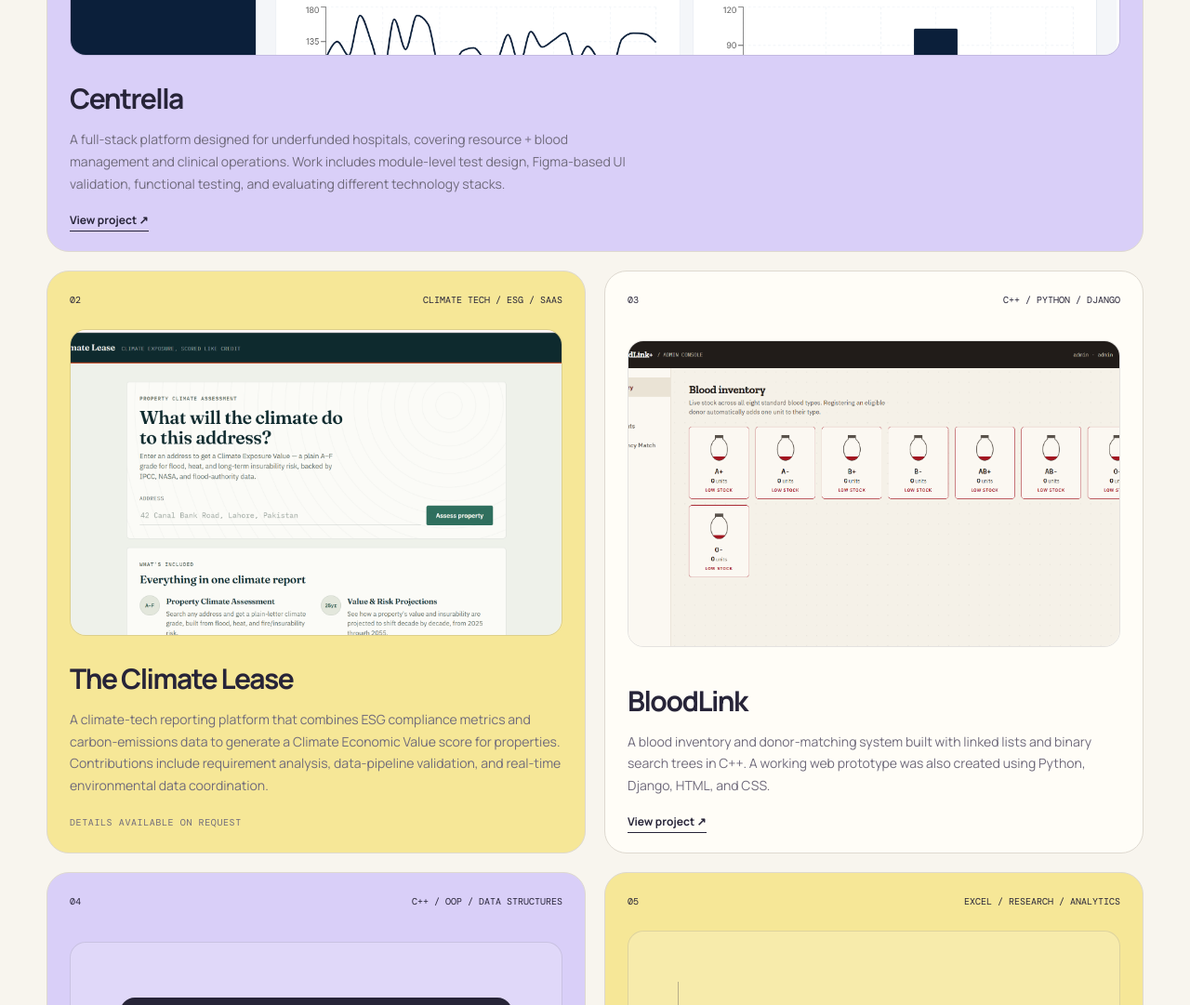
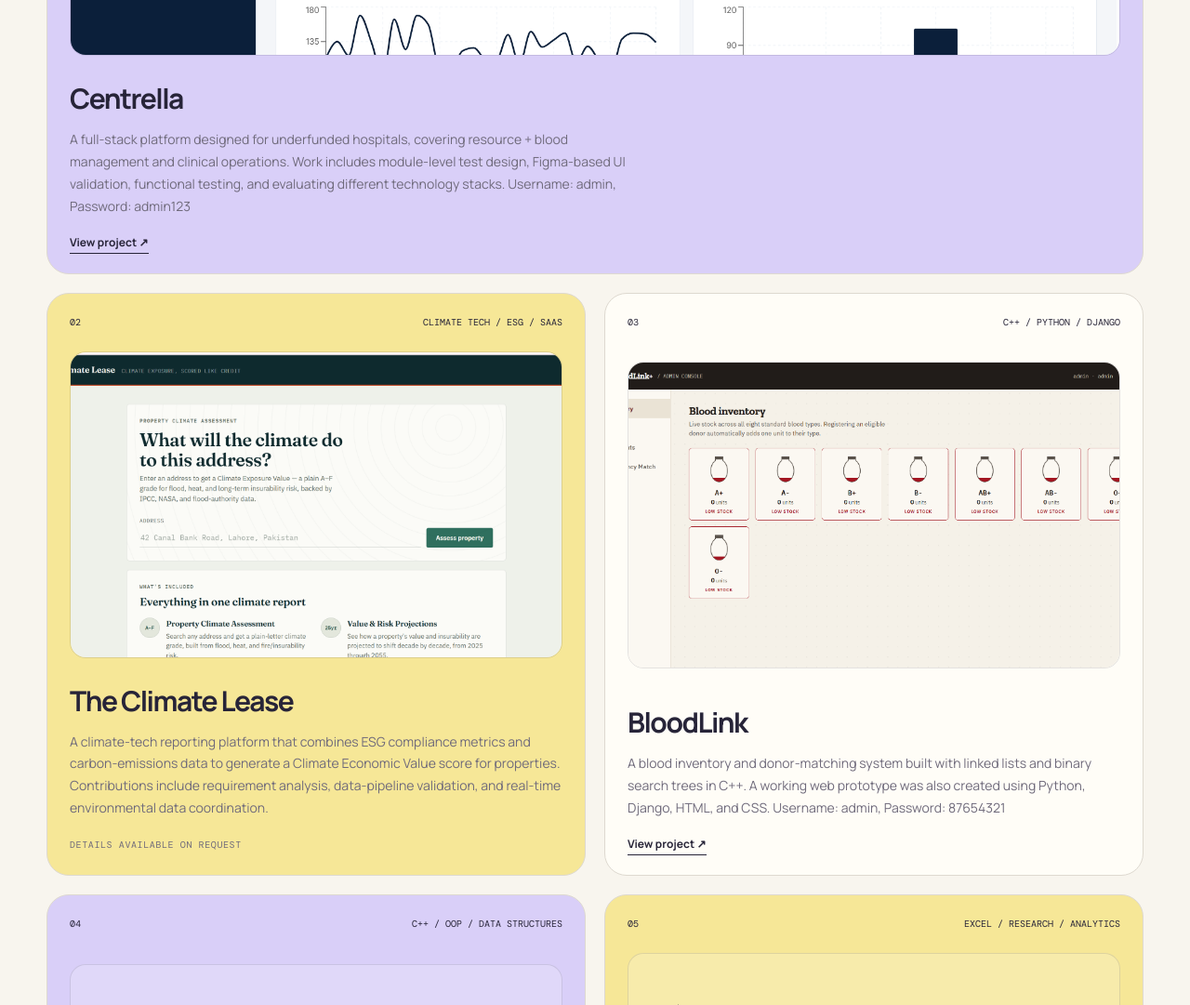
Before and after one commit to codeartist-ss/my-portfolio, a plain HTML site: page index.html in a window 1280 px wide. Shown: the part 1680-2761 px from the top of the page at 93% size. Drawn offline with nearby package versions, Linux system fonts and the light colour scheme; a web font is replaced by a local one.

Commit message:
Update project description

```diff
--- a/index.html
+++ b/index.html
@@ -71,7 +71,7 @@
           <img class="project-image" src="images/centrellaimg.png" alt="Centrella hospital management system screenshot">
           <div>
             <h3>Centrella</h3>
-            <p>A full-stack platform designed for underfunded hospitals, covering resource + blood management and clinical operations. Work includes module-level test design, Figma-based UI validation, functional testing, and evaluating different technology stacks.</p>
+            <p>A full-stack platform designed for underfunded hospitals, covering resource + blood management and clinical operations. Work includes module-level test design, Figma-based UI validation, functional testing, and evaluating different technology stacks. Username: admin, Password: admin123</p>
             <a href="https://centrella.vercel.app/" target="_blank" rel="noreferrer">View project &nearr;</a>
           </div>
         </article>
@@ -91,7 +91,7 @@
           <img class="project-image" src="images/bloodimg.png" alt="BloodLink donor-matching system screenshot">
           <div>
             <h3>BloodLink</h3>
-            <p>A blood inventory and donor-matching system built with linked lists and binary search trees in C++. A working web prototype was also created using Python, Django, HTML, and CSS.</p>
+            <p>A blood inventory and donor-matching system built with linked lists and binary search trees in C++. A working web prototype was also created using Python, Django, HTML, and CSS. Username: admin, Password: 87654321</p>
             <a href="https://frolicking-kringle-b5af3c.netlify.app" target="_blank" rel="noreferrer">View project &nearr;</a>
           </div>
         </article>
```
